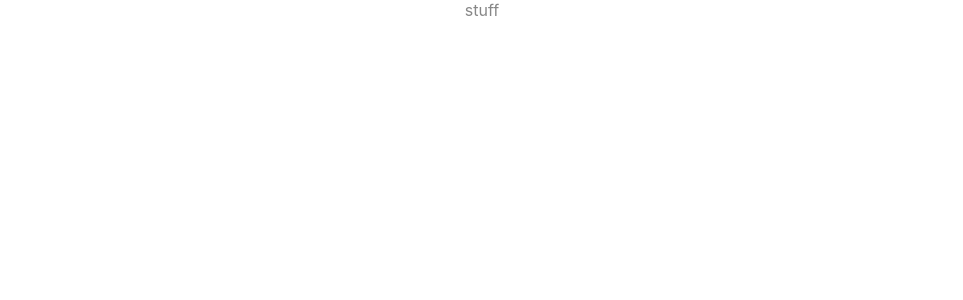
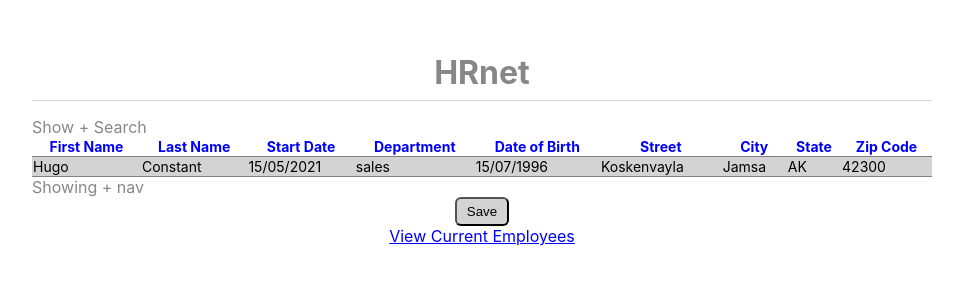
Before and after one commit to Hugolainen/HRnet, a React (Create React App) app in the folder hrnet/: page /list in a window 1280 px wide. Shown: the top 300 px of the page, without its empty margins (158-1121 px from the left). Built offline with nearby package versions, Linux system fonts and the light colour scheme.

Commit message:
Added base for CurrentEmployee page

```diff
--- a/hrnet/src/App.js
+++ b/hrnet/src/App.js
@@ -6,7 +6,19 @@ import { ContentArea } from "./components/ContentArea";
 
 const App = () => {
   // eslint-disable-next-line no-unused-vars
-  const [users, setUsers] = useState([1, 2]);
+  const [employees, setUsers] = useState([
+    {
+      firstName: "Hugo",
+      lastName: "Constant",
+      startDate: "15/05/2021",
+      department: "sales",
+      dateOfBirth: "15/07/1996",
+      street: "Koskenvayla",
+      city: "Jamsa",
+      state: "AK",
+      zipCode: "42300",
+    },
+  ]);
 
   return (
     <ContentArea>
@@ -14,7 +26,7 @@ const App = () => {
         <div className="body">
           <Switch>
             <Route path="/list">
-              <CurrentEmployees />
+              <CurrentEmployees employeeList={employees} />
             </Route>
             <Route path="/">
               <CreateEmployee />
--- /dev/null
+++ b/hrnet/src/components/Table.js
@@ -0,0 +1,67 @@
+/* eslint-disable no-unused-vars */
+/* eslint-disable react/prop-types */
+import React, { useState } from "react";
+import { styled } from "../assets/Theme";
+import { TableItem } from "./TableItem";
+
+// eslint-disable-next-line react/prop-types
+export const Table = (employeeList) => {
+  const [sorting, setSorting] = useState();
+  const [filter, setFilter] = useState();
+  const [maxEntryNumber, setMaxEntryNumber] = useState();
+
+  const children = employeeList.employeeList.length
+    ? employeeList.employeeList
+        //.filter(pot => itemMatchesFilter(pot, potStatusFilter, slagStatusFilter, slagTypeFilter))  //Keep as template
+        .map((employee) => (
+          // eslint-disable-next-line react/jsx-key
+          <TableItem key={employee.name} employee={employee} />
+        ))
+    : [];
+
+  console.log(children);
+  return (
+    <TableContainer>
+      <StyledTable>
+        <TableHeader>
+          <TableHeaderCell>First Name</TableHeaderCell>
+          <TableHeaderCell>Last Name</TableHeaderCell>
+          <TableHeaderCell>Start Date</TableHeaderCell>
+          <TableHeaderCell>Department</TableHeaderCell>
+          <TableHeaderCell>Date of Birth</TableHeaderCell>
+          <TableHeaderCell>Street</TableHeaderCell>
+          <TableHeaderCell>City</TableHeaderCell>
+          <TableHeaderCell>State</TableHeaderCell>
+          <TableHeaderCell>Zip Code</TableHeaderCell>
+        </TableHeader>
+        <TableBody>{children}</TableBody>
+      </StyledTable>
+    </TableContainer>
+  );
+};
+
+const TableContainer = styled.div``;
+
+const StyledTable = styled.table`
+  width: 100%;
+  font-size: 14px;
+  color: black;
+  border-bottom: 1px solid grey;
+  border-spacing: 0px;
+`;
+
+const TableHeader = styled.tr`
+  color: blue;
+  background-color: white;
+  font-weight: bold;
+`;
+
+const TableHeaderCell = styled.th`
+  cursor: pointer;
+  border-bottom: 1px solid grey;
+`;
+
+const TableBody = styled.tbody`
+  background-color: lightgrey;
+  color: black;
+`;
--- /dev/null
+++ b/hrnet/src/components/TableItem.js
@@ -0,0 +1,27 @@
+/* eslint-disable react/prop-types */
+import React from "react";
+import { styled } from "../assets/Theme";
+
+// eslint-disable-next-line react/prop-types
+export const TableItem = ({ employee }) => {
+  console.log(employee);
+  return (
+    <TableRow key={employee}>
+      <td>{employee.firstName}</td>
+      <td>{employee.lastName}</td>
+      <td>{employee.startDate}</td>
+      <td>{employee.department}</td>
+      <td>{employee.dateOfBirth}</td>
+      <td>{employee.street}</td>
+      <td>{employee.city}</td>
+      <td>{employee.state}</td>
+      <td>{employee.zipCode}</td>
+    </TableRow>
+  );
+};
+
+const TableRow = styled.tr`
+  :hover {
+    background-color: blue;
+  }
+`;
--- a/hrnet/src/pages/CurrentEmployees.js
+++ b/hrnet/src/pages/CurrentEmployees.js
@@ -1,20 +1,56 @@
 import React from "react";
+import { Link } from "react-router-dom";
 import { styled } from "../assets/Theme";
+import { Table } from "../components/Table";
 
-export const CurrentEmployees = () => {
+export const CurrentEmployees = (employeeList) => {
+  const setFirstName = (value) => {
+    console.log(value);
+  };
+
   return (
-    <PageContainer>
-      <div>stuff</div>
-    </PageContainer>
+    <CurrentEmployeeContainer>
+      <PageTitle>HRnet</PageTitle>
+      <div> Show + Search </div>
+      <Table employeeList={employeeList.employeeList} />
+      <div> Showing + nav </div>
+      <Button onClick={setFirstName}> Save </Button>
+      <NavLink to="/"> View Current Employees </NavLink>
+    </CurrentEmployeeContainer>
   );
 };
 
-const PageContainer = styled.div`
+const CurrentEmployeeContainer = styled.div`
   display: flex;
   flex-direction: column;
-  max-width: 1300px;
-  width: 100%;
+  width: 900px;
   height: 100%;
+  margin-top: 2rem;
   padding-left: 1em;
   padding-right: 1em;
 `;
+
+const PageTitle = styled.h1`
+  font-size: ${(props) => props.theme.fontSizes.title1};
+  text-align: center;
+  padding-bottom: 0.5rem;
+  border-bottom: 1px solid lightgrey;
+  margin-bottom: 1rem;
+  font-weight: bold;
+`;
+
+const NavLink = styled(Link)`
+  text-align: center;
+  text-decoration: underline;
+  cursor: pointer;
+  color: blue;
+`;
+
+const Button = styled.button`
+  cursor: pointer;
+  background-color: lightgrey;
+  border-radius: 6px;
+  padding: 5px 10px;
+  width: fit-content;
+  align-self: center;
+`;
```
